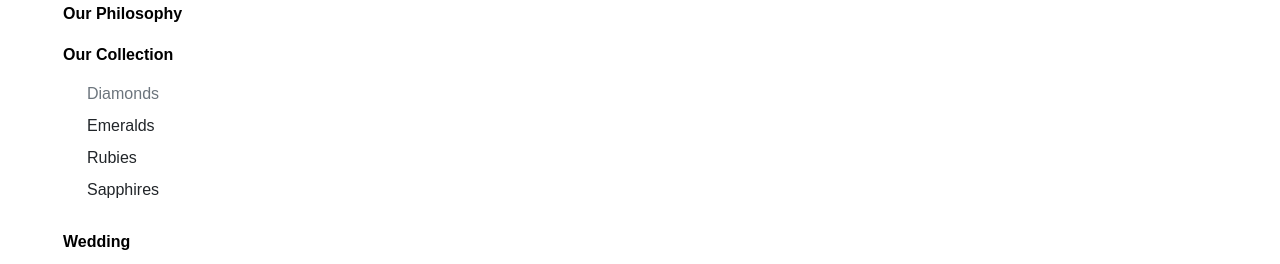
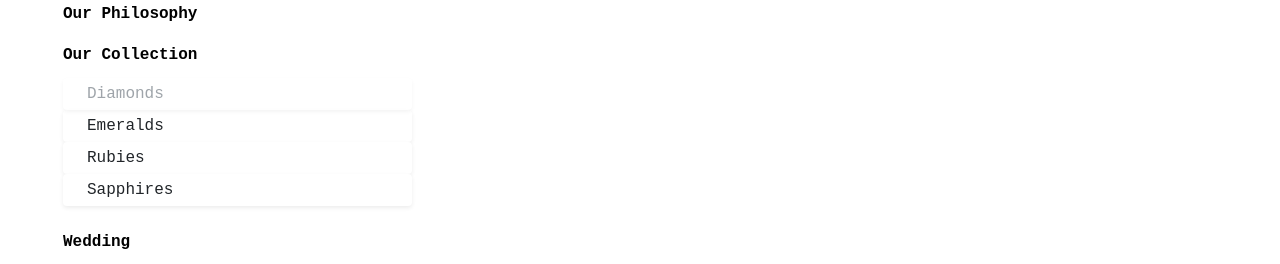
Before and after one commit to LOOFFI/proj-bootstr-jewellery, a React (Create React App) app: page /en/diamonds in a window 1280 px wide. Shown: the part 287-551 px from the top of the page. Built offline with nearby package versions, Linux system fonts and the light colour scheme; no server answers.

Commit message:
btn issue ok

```diff
--- a/src/components/NavBarVertic.js
+++ b/src/components/NavBarVertic.js
@@ -81,16 +81,16 @@ export default class NavBarVertic extends React.Component {
           <DropdownToggle nav className="text-muted-strong">
           <div className="hover-effect">Our Collection</div>
             <DropdownMenu right className="no-border">
-              <DropdownItem className="hover-effect-sub" onClick={(event)=> this.toPath("/en/diamonds") }>
+              <DropdownItem className="hover-effect-sub btn bg-white shadow-sm rounded" onClick={(event)=> this.toPath("/en/diamonds") }>
                 Diamonds
               </DropdownItem>
-              <DropdownItem className="hover-effect-sub" onClick={(event)=> this.toPath("/en/emeralds") }>
+              <DropdownItem className="hover-effect-sub btn bg-white shadow-sm rounded" onClick={(event)=> this.toPath("/en/emeralds") }>
                 Emeralds
               </DropdownItem>
-              <DropdownItem className="hover-effect-sub" onClick={(event)=> this.toPath("/en/rubies") }>
+              <DropdownItem className="hover-effect-sub btn bg-white shadow-sm rounded" onClick={(event)=> this.toPath("/en/rubies") }>
                 Rubies
               </DropdownItem>
-              <DropdownItem className="hover-effect-sub" onClick={(event)=> this.toPath("/en/sapphires") }>
+              <DropdownItem className="hover-effect-sub btn bg-white shadow-sm rounded" onClick={(event)=> this.toPath("/en/sapphires") }>
                 Sapphires
               </DropdownItem>
             </DropdownMenu>
--- a/src/components/NavBarVerticOp.js
+++ b/src/components/NavBarVerticOp.js
@@ -70,17 +70,17 @@ export default class NavBarVerticOp extends React.Component {
         <UncontrolledDropdown nav inNavbar isOpen>
           <DropdownToggle nav className="text-muted-strong">
           <div className="hover-effect">Our Collection</div>
-            <DropdownMenu right className="no-border">
-              <DropdownItem className="hover-effect-sub" disabled={this.props.diamondsAlreadyOpen} onClick={(event)=> this.toPath("/en/diamonds") }>
+            <DropdownMenu right className="no-border ">
+              <DropdownItem className="hover-effect-sub btn bg-white shadow-sm rounded" disabled={this.props.diamondsAlreadyOpen} onClick={(event)=> this.toPath("/en/diamonds") }>
                 Diamonds
               </DropdownItem>
-              <DropdownItem className="hover-effect-sub" disabled={this.props.emeraldsAlreadyOpen} onClick={(event)=> this.toPath("/en/emeralds") }>
+              <DropdownItem className="hover-effect-sub btn bg-white shadow-sm rounded" disabled={this.props.emeraldsAlreadyOpen} onClick={(event)=> this.toPath("/en/emeralds") }>
                 Emeralds
               </DropdownItem>
-              <DropdownItem className="hover-effect-sub" disabled={this.props.rubiesAlreadyOpen} onClick={(event)=> this.toPath("/en/rubies") }>
+              <DropdownItem className="hover-effect-sub btn bg-white shadow-sm rounded" disabled={this.props.rubiesAlreadyOpen} onClick={(event)=> this.toPath("/en/rubies") }>
                 Rubies
               </DropdownItem>
-              <DropdownItem className="hover-effect-sub" disabled={this.props.sapphiresAlreadyOpen} onClick={(event)=> this.toPath("/en/sapphires") }>
+              <DropdownItem className="hover-effect-sub btn bg-white shadow-sm rounded" disabled={this.props.sapphiresAlreadyOpen} onClick={(event)=> this.toPath("/en/sapphires") }>
                 Sapphires
               </DropdownItem>
             </DropdownMenu>
--- a/src/index.css
+++ b/src/index.css
@@ -4,7 +4,7 @@ body {
   /* font-family: -apple-system, BlinkMacSystemFont, "Segoe UI", "Roboto", "Oxygen",
     "Ubuntu", "Cantarell", "Fira Sans", "Droid Sans", "Helvetica Neue",
     sans-serif; */
-    font-family:  Larsseit-Bold, sans-serif;
+    font-family:  'Courier New', Courier, monospace, sans-serif;
 
   -webkit-font-smoothing: antialiased;
   -moz-osx-font-smoothing: grayscale;
@@ -56,7 +56,9 @@ code {
 
 
 .hover-effect-sub:hover {
-  color:grey
+  color:grey;
+
+
 }
 
 
```
